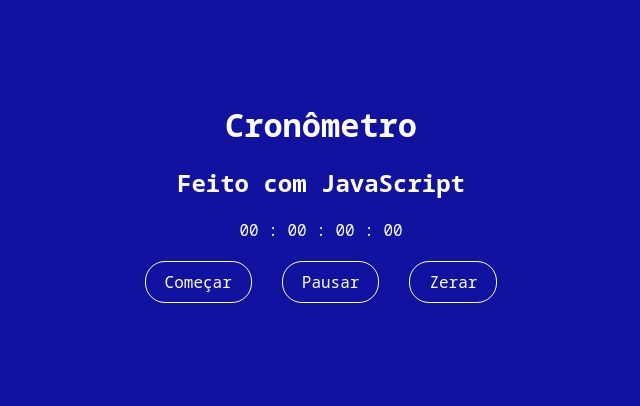
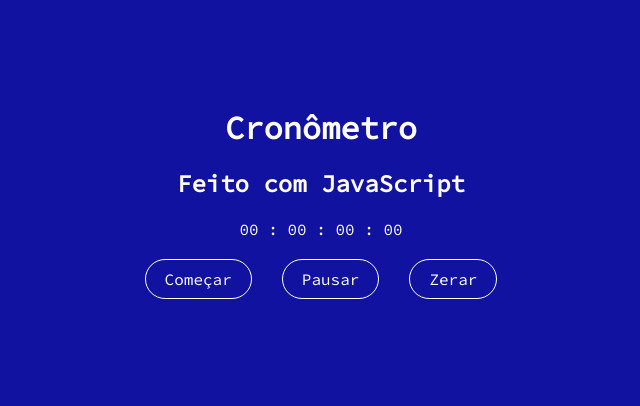
Before and after one commit to HenriqueMelo2007/cronometro, a plain HTML site: page index.html in a window 1280 px wide. Shown: the part 197-603 px from the top of the page, without its empty margins (319-959 px from the left). Drawn offline with Linux system fonts and the light colour scheme.

Commit message:
changing font

```diff
--- a/index.html
+++ b/index.html
@@ -6,9 +6,9 @@
     <meta name="viewport" content="width=device-width, initial-scale=1.0" />
 
     <!-- Fontes -->
-    <link rel="preconnect" href="https://fonts.googleapis.com" />
-    <link rel="preconnect" href="https://fonts.gstatic.com" crossorigin />
-    <link href="https://fonts.googleapis.com/css2?family=Noto+Sans+Mono&display=swap" rel="stylesheet" />
+    <link rel="preconnect" href="https://fonts.googleapis.com">
+    <link rel="preconnect" href="https://fonts.gstatic.com" crossorigin>
+    <link href="https://fonts.googleapis.com/css2?family=Source+Code+Pro&display=swap" rel="stylesheet">
 
     <!-- JavaScript -->
     <script defer src="script.js"></script>
--- a/style.css
+++ b/style.css
@@ -2,7 +2,7 @@
   margin: 0;
   padding: 0;
   box-sizing: border-box;
-  font-family: 'Noto Sans Mono', sans-serif;
+  font-family: 'Source Code Pro', sans-serif;
   color: var(--color-two);
 }
 
```
